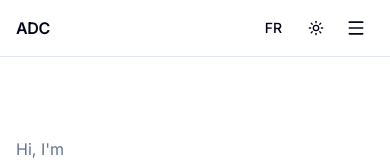
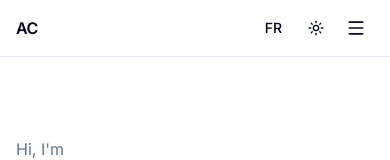
Before and after one commit to decuyperanthony/anthonydecuyper, a Next.js app: page / in a window 390 px wide. Shown: the top 160 px of the page. Built offline with nearby package versions, Linux system fonts and the light colour scheme.

Commit message:
fix: use AC instead of ADC for mobile logo

```diff
--- a/components/layout/header.tsx
+++ b/components/layout/header.tsx
@@ -43,7 +43,7 @@ export const Header = () => {
             href={ROUTES.home}
             className="font-semibold tracking-tight text-foreground transition-colors hover:text-foreground/80"
           >
-            <span className="sm:hidden">ADC</span>
+            <span className="sm:hidden">AC</span>
             <span className="hidden sm:inline">{t.meta.name}</span>
           </Link>
 
```
